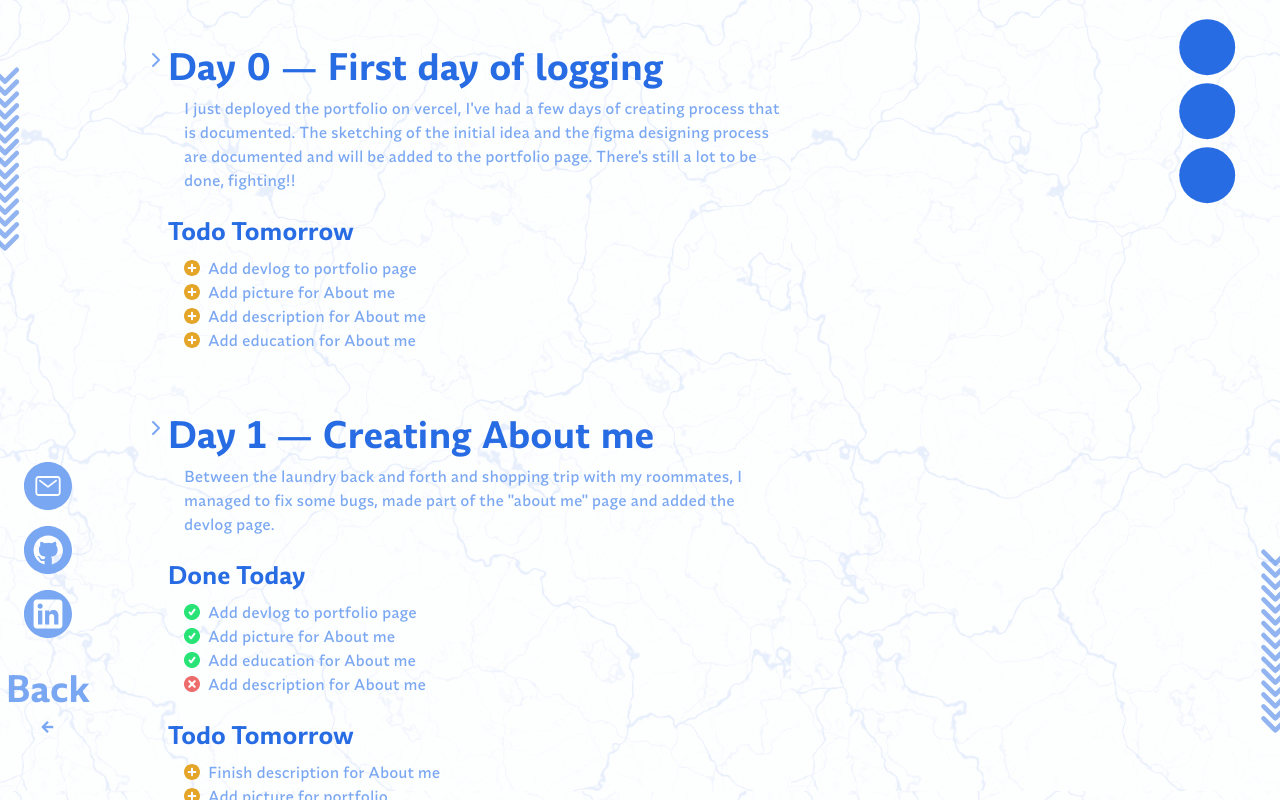
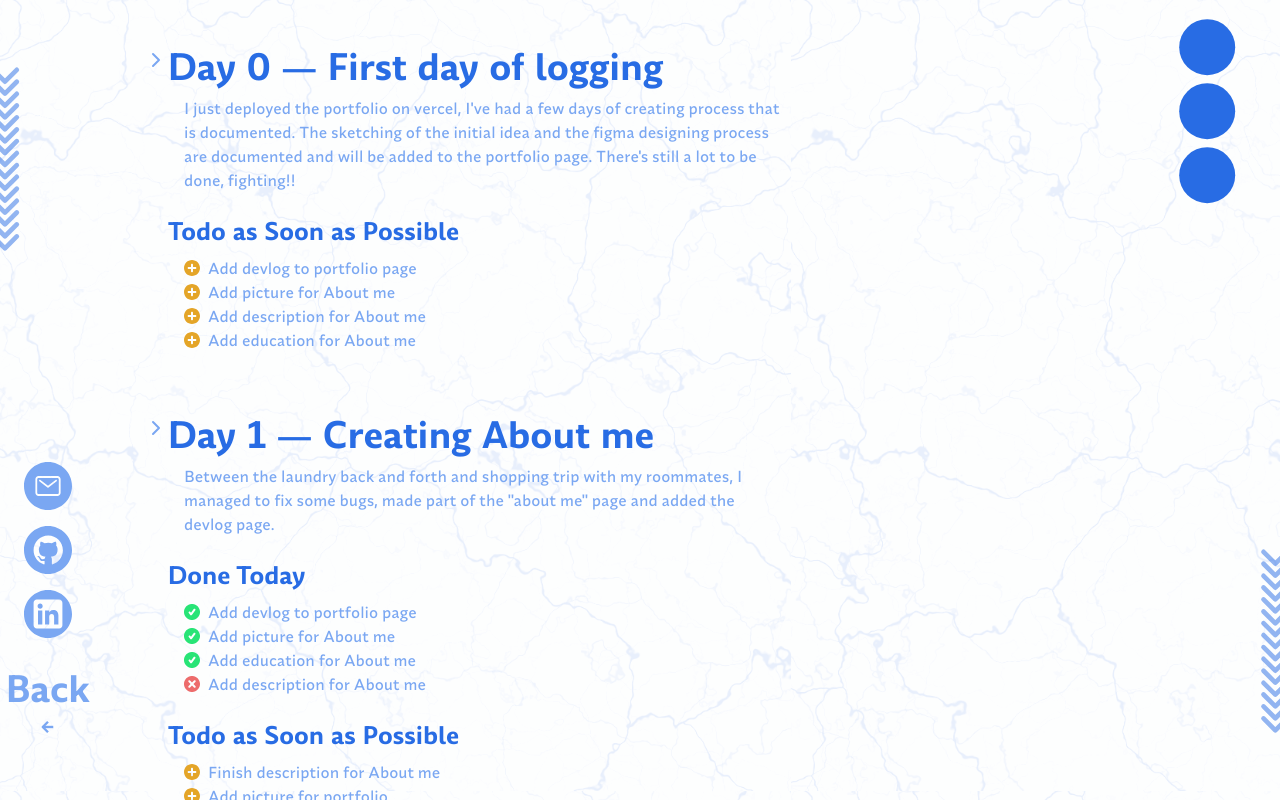
Before and after one commit to Ch3ru09/portfolio, a Next.js app: page /project/portfolio/devlog in a window 1280 px wide. Shown: the top 800 px of the page. Built offline with nearby package versions, Linux system fonts and the light colour scheme.

Commit message:
changed devlog page title

```diff
--- a/src/app/(home)/project/portfolio/devlog/page.tsx
+++ b/src/app/(home)/project/portfolio/devlog/page.tsx
@@ -47,7 +47,7 @@ export default function Devlog() {
               {log.todos.length > 0 && (
                 <>
                   <h3 className="text-primary font-heading mt-6 text-2xl font-bold">
-                    Todo Tomorrow
+                    Todo as Soon as Possible
                   </h3>
                   <ul className="mt-2 ml-4">
                     {log.todos.map((todo, j) => {
```
